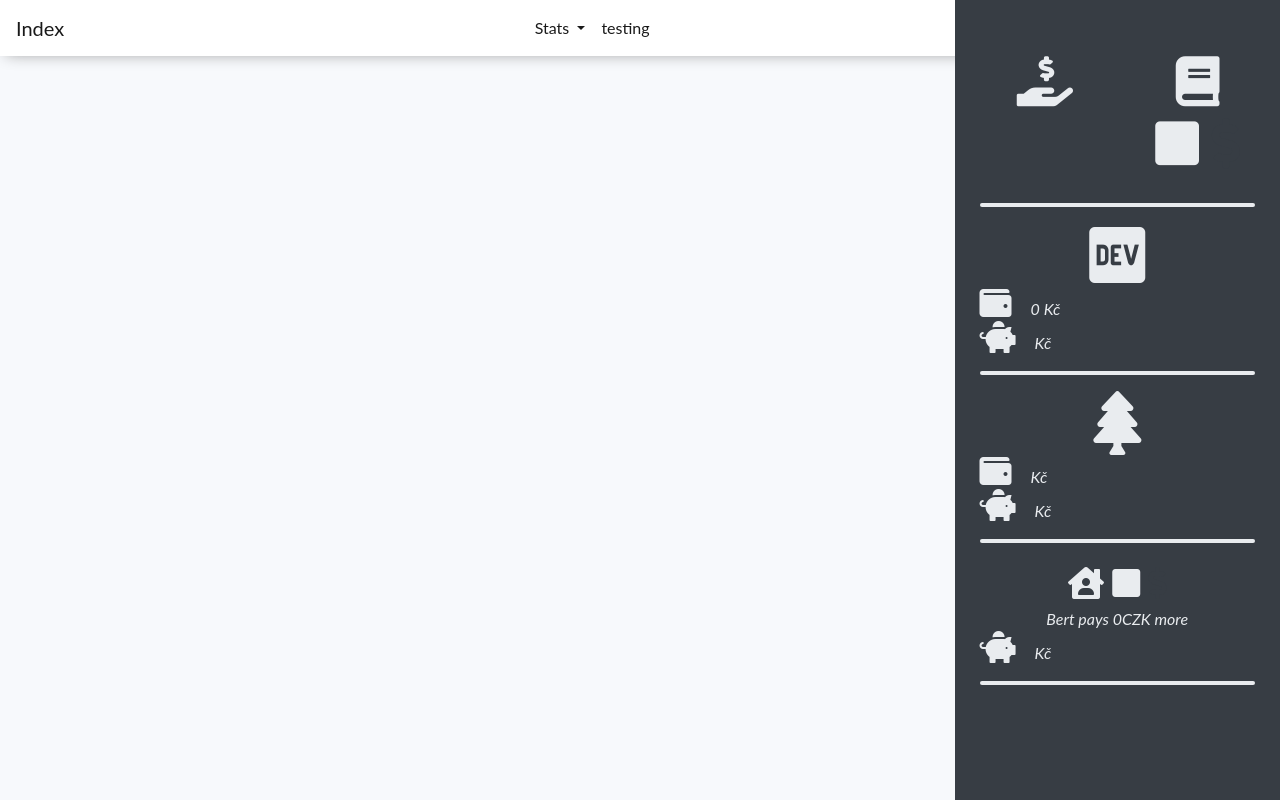
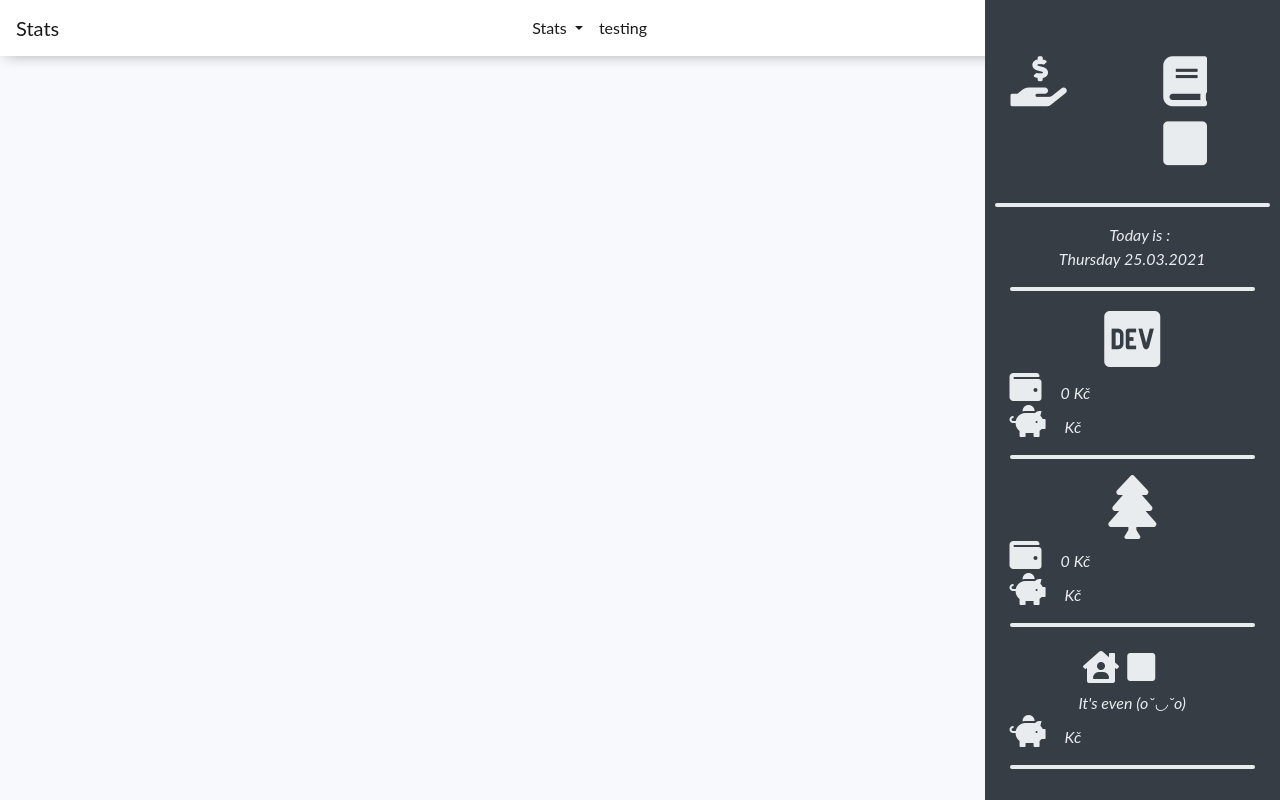
Before and after one commit to NicoPinc/Finance2, a PHP site: page / in a window 1280 px wide. Run offline with PHP 8.4, Linux system fonts and the light colour scheme; tables that the repository leaves empty or names only in its code hold one stand-in row (values such as "Sample post"); some libraries are stand-ins or nearby versions.

Commit message:
Made little changes with translation

```diff
--- a/Bars/NavigationBar.php
+++ b/Bars/NavigationBar.php
@@ -1,7 +1,7 @@
 
 <div class="col" style="padding-left: 0px; padding-right: 0px;width: 87.5%;">
 <nav class="navbar navbar-expand-lg navbar-light" style="background-color: #ffffff; color: #212429;">
-  <a class="navbar-brand" href="index.php">Index</a>
+  <a class="navbar-brand" href="?page=indexStats">Stats</a>
   <button class="navbar-toggler" type="button" data-toggle="collapse" data-target="#navbarSupportedContent" aria-controls="navbarSupportedContent" aria-expanded="false" aria-label="Toggle navigation">
     <span class="navbar-toggler-icon"></span>
   </button>
--- a/Bars/SideBar.php
+++ b/Bars/SideBar.php
@@ -7,17 +7,23 @@ $username = "root";
 $password = "";
 $dbname = "finance";
 
+//times code
+$startMonth = date("Y-m.5");
+$getend = strtotime('Y-m-d');
+$endMonth = date("Y-m-5", strtotime("+1 month, $getend"));
+
+
 // Create connection
 $conn = new mysqli($servername, $username, $password, $dbname);
 // Check connection
 if ($conn->connect_error) {
   die("Connection failed: " . $conn->connect_error);
 }
-$SUMBsql = "SELECT SUM(cash_Value) AS ValSum FROM allcash WHERE usr_Id = '2' AND NOT type_Id ='4' ";
+$SUMBsql = "SELECT COALESCE(SUM(cash_Value),0) AS ValSum FROM allcash WHERE usr_Id = '2' AND NOT type_Id ='4' AND cash_Date BETWEEN '" . $startMonth ."' AND '" . $endMonth. "' ";
 $SUMBresult = $conn->query($SUMBsql);
 $Brow = mysqli_fetch_assoc($SUMBresult);
 $Bsum = $Brow['ValSum'];
-$SUMNsql = "SELECT SUM(cash_Value) AS ValSum FROM allcash WHERE usr_Id = '1' AND NOT type_Id ='4' ";
+$SUMNsql = "SELECT COALESCE(SUM(cash_Value),0) AS ValSum FROM allcash WHERE usr_Id = '1' AND NOT type_Id ='4' AND cash_Date BETWEEN '" . $startMonth ."' AND '" . $endMonth. "' ";
 $SUMNresult = $conn->query($SUMNsql);
 $Nrow = mysqli_fetch_assoc($SUMNresult);
 $Nsum = $Nrow['ValSum'];
@@ -33,10 +39,12 @@ $Savesql = "SELECT ROUND(SUM(cash_Value), 0) AS ValSum FROM allcash WHERE type_I
 $Saveresult = $conn->query($Savesql);
 $Saverow = mysqli_fetch_assoc($Saveresult);
 $Save = $Saverow['ValSum'];
+
+
+
 ?>
 <div class="sidenav">
 
-  <div class="container text-center">
     <div class="row">
       <div class="col">
         <a class="nav-l" href="?page=newrec" method="post" style="color: #e9ecef">
@@ -44,7 +52,7 @@ $Save = $Saverow['ValSum'];
         </a>
       </div>
       <div class="col">
-        <a href="?page=testing" method="post" style="color: #e9ecef">
+        <a href="?page=testing" method="post" style="color: #e9ecef" label="Vloz penize">
           <span class="fa-layers fa-fw fa-2x">
             <i class="fas fa-book "></i>
             <i class="fas fa-square" data-fa-transform="shrink-6 up-2  "></i>
@@ -55,7 +63,15 @@ $Save = $Saverow['ValSum'];
 
       </div>
     </div>
-    <hr class="rounded"> <!-- Divider 1st user fas fa-democrat -->
+  <hr class="rounded"> <!-- Divider for time -->
+  <div class="container text-center">
+    <div class="row">
+    <div class="col">
+        <i style="padding-left: 15px ;"><?php echo "Today is : <br> " . date("l d.m.Y"). "<br>" ?></i>
+      </div>
+    </div>
+
+    <hr class="rounded"> <!-- Divider 1st user - Nico -->
     <div class="row">
       <div class="col">
         <i class="fab fa-dev fa-4x"></i> <br>
@@ -70,7 +86,7 @@ $Save = $Saverow['ValSum'];
       </div>
     </div>
 
-    <hr class="rounded"> <!-- Divider 2nd user fa-republican -->
+    <hr class="rounded"> <!-- Divider 2nd user - Bert -->
 
     <div class="row">
       <div class="col">
@@ -108,5 +124,8 @@ $Save = $Saverow['ValSum'];
 
     <hr class="rounded">
 
+
+
+
   </div>
 </div>
--- a/Bars/difference.php
+++ b/Bars/difference.php
@@ -1,4 +1,8 @@
 <?php
+$startMonth = date("Y-m-05");
+$getend = strtotime('Y-m-d');
+$endMonth = date("Y-m-05", strtotime("+1 month, $getend"));
+
 $servername = "localhost";
 $username = "root";
 $password = "";
@@ -11,13 +15,13 @@ if ($conn->connect_error) {
   die("Connection failed: " . $conn->connect_error);
 }
 
-$SumNicosql = "SELECT SUM(cash_Value) AS ValSum FROM allcash WHERE usr_Id = '1' AND type_Id = '1'";
-
+$SumNicosql = "SELECT SUM(cash_Value) AS ValSum FROM allcash WHERE usr_Id = '1' AND type_Id = '1' AND cash_Date BETWEEN '" . $startMonth ."' AND '" . $endMonth. "' ";
+ //var_dump($SumNicosql);
 $SumNicoresult = $conn->query($SumNicosql);
 $Nicorow = mysqli_fetch_assoc($SumNicoresult);
 $Nicosum = $Nicorow['ValSum'];
 
-$SumBertsql = "SELECT SUM(cash_Value) AS ValSum FROM allcash WHERE usr_Id = '2' AND type_Id = '1'";
+$SumBertsql = "SELECT SUM(cash_Value) AS ValSum FROM allcash WHERE usr_Id = '2' AND type_Id = '1' AND cash_Date BETWEEN '" . $startMonth ."' AND '" . $endMonth. "' ";
 
 $SumBertresult = $conn->query($SumBertsql);
 $Bertrow = mysqli_fetch_assoc($SumBertresult);
@@ -25,8 +29,9 @@ $Bertsum = $Bertrow['ValSum'];
 
 $Sum = $Bertrow['ValSum'] - $Nicorow['ValSum'];
 //echo "<td> <h5>".$Sum."</h5></td>";
-
-if($Sum < 0){
+if($Sum == 0 ){
+  echo "It's even (o˘◡˘o) ";
+}elseif($Sum < 0){
     $posSum = $Sum * -1;
     echo "Nico pays ".$posSum."CZK more";
 }else{
--- a/NewRec/earning.php
+++ b/NewRec/earning.php
@@ -33,7 +33,7 @@ $today = $year . '-' . $month . '-' . $day;
  ?>
 
             <div>
-            <h4>Datum Nákupu</h4>
+            <h4>Datum </h4>
             <input type="date" value="<?php echo $today; ?>" id="date" name="date" >
             </div>
         <div>
--- a/NewRec/expense.php
+++ b/NewRec/expense.php
@@ -46,7 +46,7 @@ $today = $year . '-' . $month . '-' . $day;
  ?>
 
             <div>
-            <h4>Datum Nákupu</h4>
+            <h4>Datum</h4>
             <input type="date" value="<?php echo $today; ?>" id="date" name="date" >
             </div>
         <div>
--- a/NewRec/saving.php
+++ b/NewRec/saving.php
@@ -25,7 +25,7 @@
 
   <div class="amount-formField">
     <label for="amount">Kolik </label>
-    <input type="number" name="amount" min="0" max="50000" step="1000" value="2000" />
+    <input type="number" name="amount" min="0" max="50000" step="500" value="2000" />
   </div>
 
   <br>
--- a/NewRecord.php
+++ b/NewRecord.php
@@ -33,13 +33,13 @@ function autoSubmit()
 <form action="" method="POST" name="RecType">
     <label class="checktext" for="type_Expense">
     <input onclick="autoSubmit();" type="radio" class="radio" id="type_Expense" name="newRECtype" value="Expense"<?php if((isset($_POST['newRECtype']) && $_POST['newRECtype'] == 'Expense')) echo ' checked="checked"'?> />
-    <span>Výdaj</span></label>
+    <span>Výdej</span></label>
     <label class="checktext" for="type_Earning">
     <input onchange="autoSubmit();" type="radio" class="radio" id="type_Earning" name="newRECtype" value="Earnings" <?php if(isset($_POST['newRECtype']) && $_POST['newRECtype'] == 'Earnings')  echo ' checked="checked"' ?> />
-    <span>Výdělek</span></label>
+    <span>Vklad</span></label>
     <label class="checktext" for="type_Saving">
     <input onchange="autoSubmit();" type="radio" class="radio" id="type_Saving" name="newRECtype" value="Saving" <?php if(isset($_POST['newRECtype']) && $_POST['newRECtype'] == 'Saving')  echo ' checked="checked"' ?> />
-    <span>Saving</span></label>
+    <span>Spoření</span></label>
 </form>
 
 <?php
```
